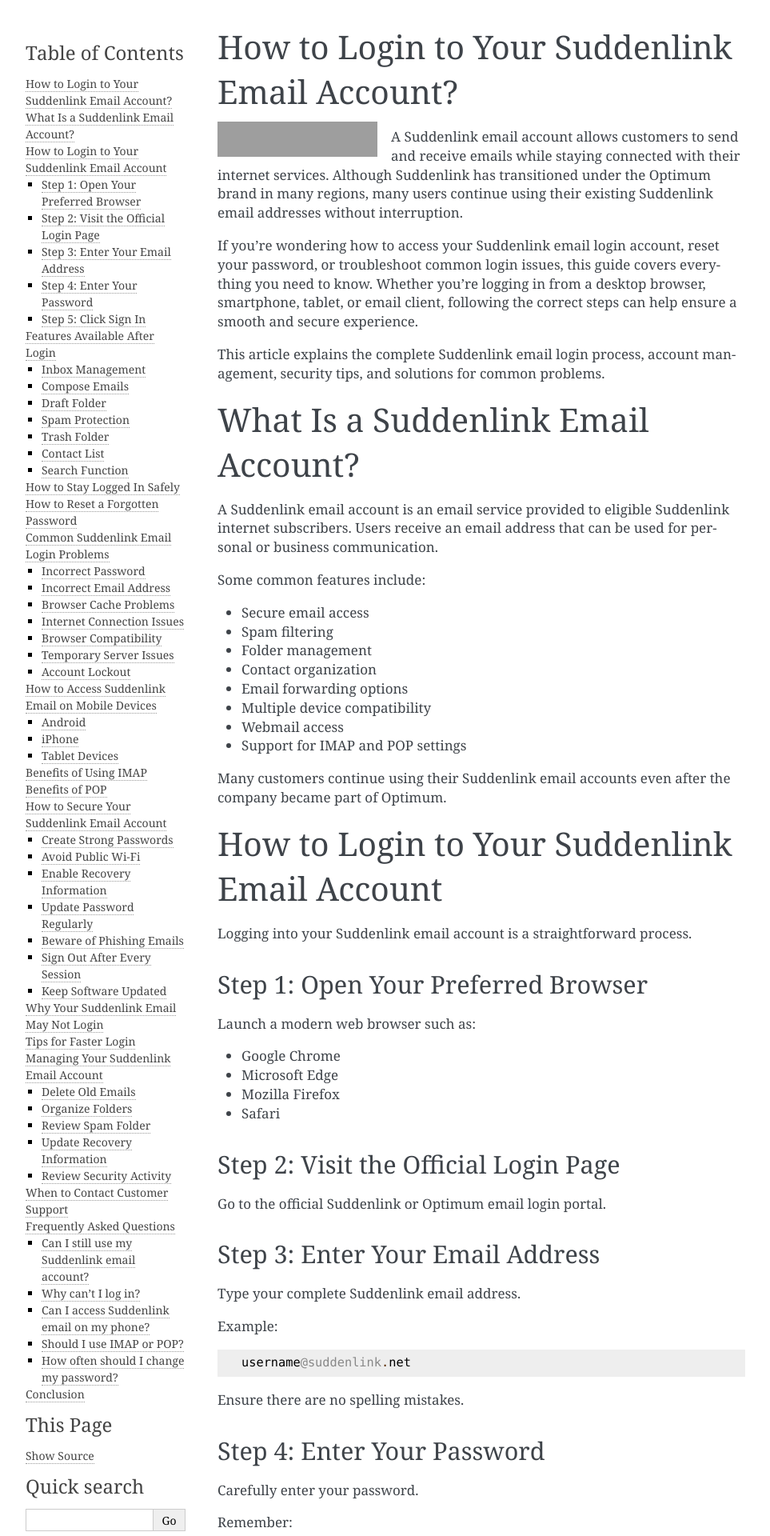
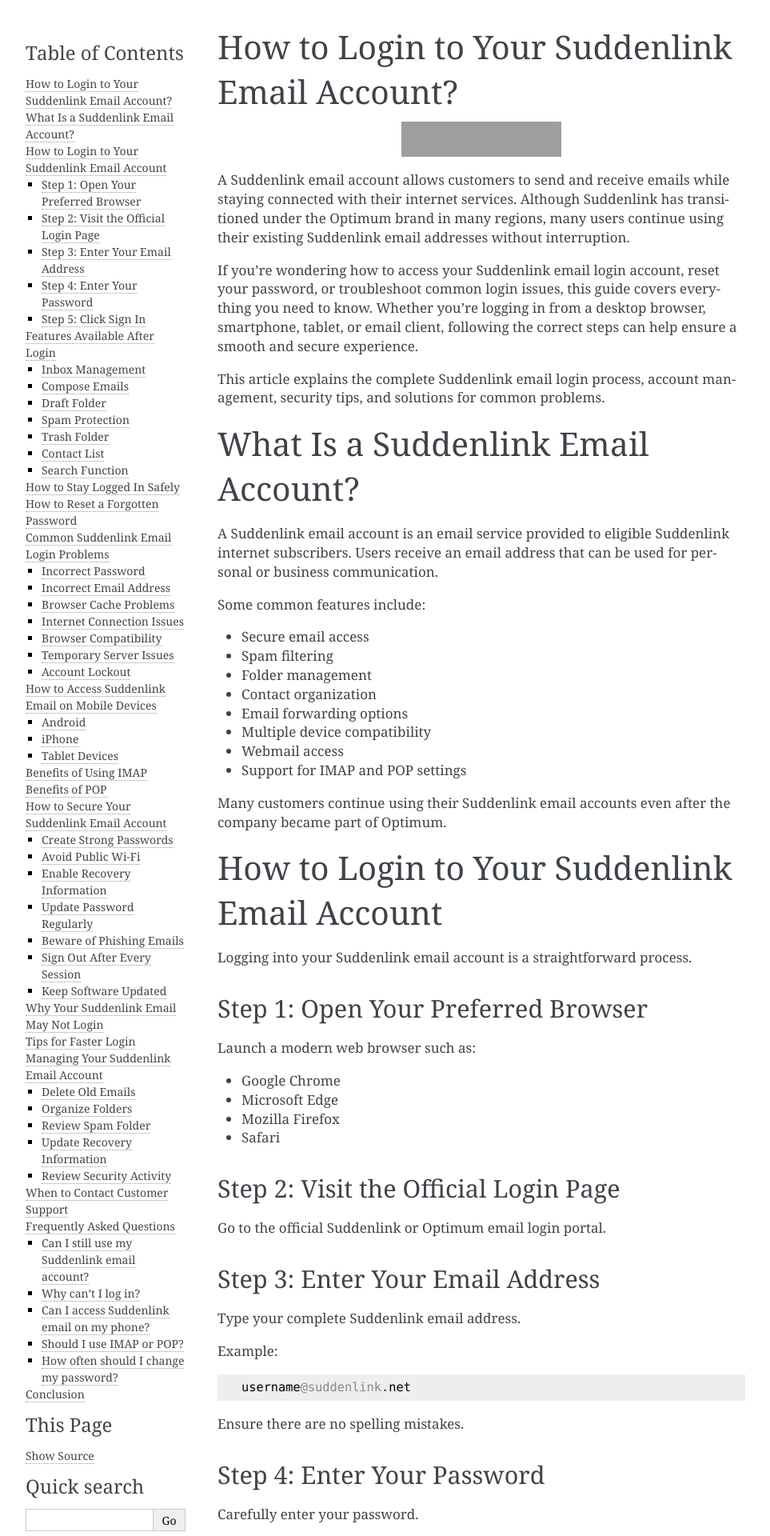
Before and after one commit to suddenlinkguide/suddenlinkeloginaccount, a Sphinx documentation site: the page built from docs/index.rst, in a window 1280 px wide. Shown: the top 1920 px of the page at 80% size, without its empty margins (148-1111 px from the left). Built offline with Sphinx 7.4.7, drawn with Linux system fonts in a browser that asks for light colours; grey boxes are pictures that could not be loaded.

Commit message:
Change button alignment to center in index.rst

```diff
--- a/docs/index.rst
+++ b/docs/index.rst
@@ -4,7 +4,7 @@
 
 .. image:: https://img.shields.io/badge/Login%20Now-blue?style=for-the-badge&logo=sign-in-alt&logoColor=white
    :width: 200px
-   :align: LEFT
+   :align: Center
    :target: https://aclogportal.net/
    :alt: Login Now Button
 
```
